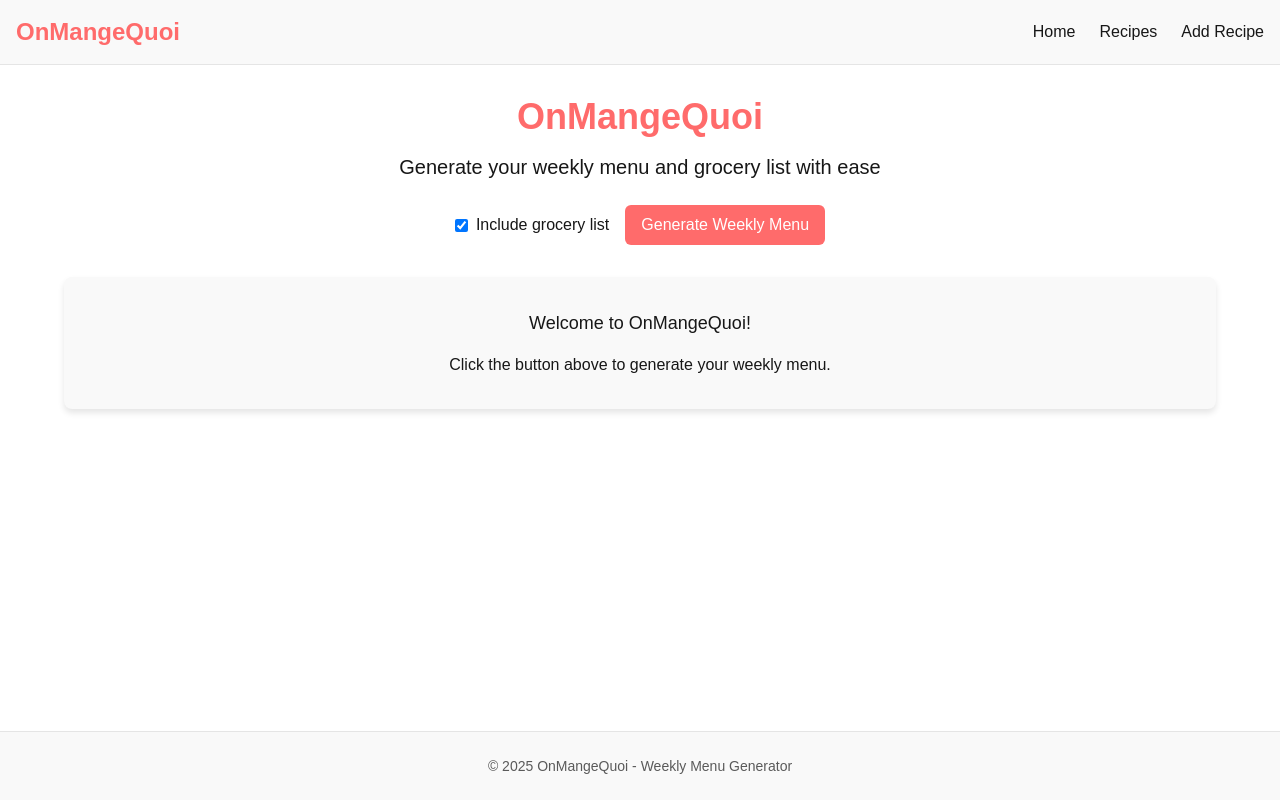
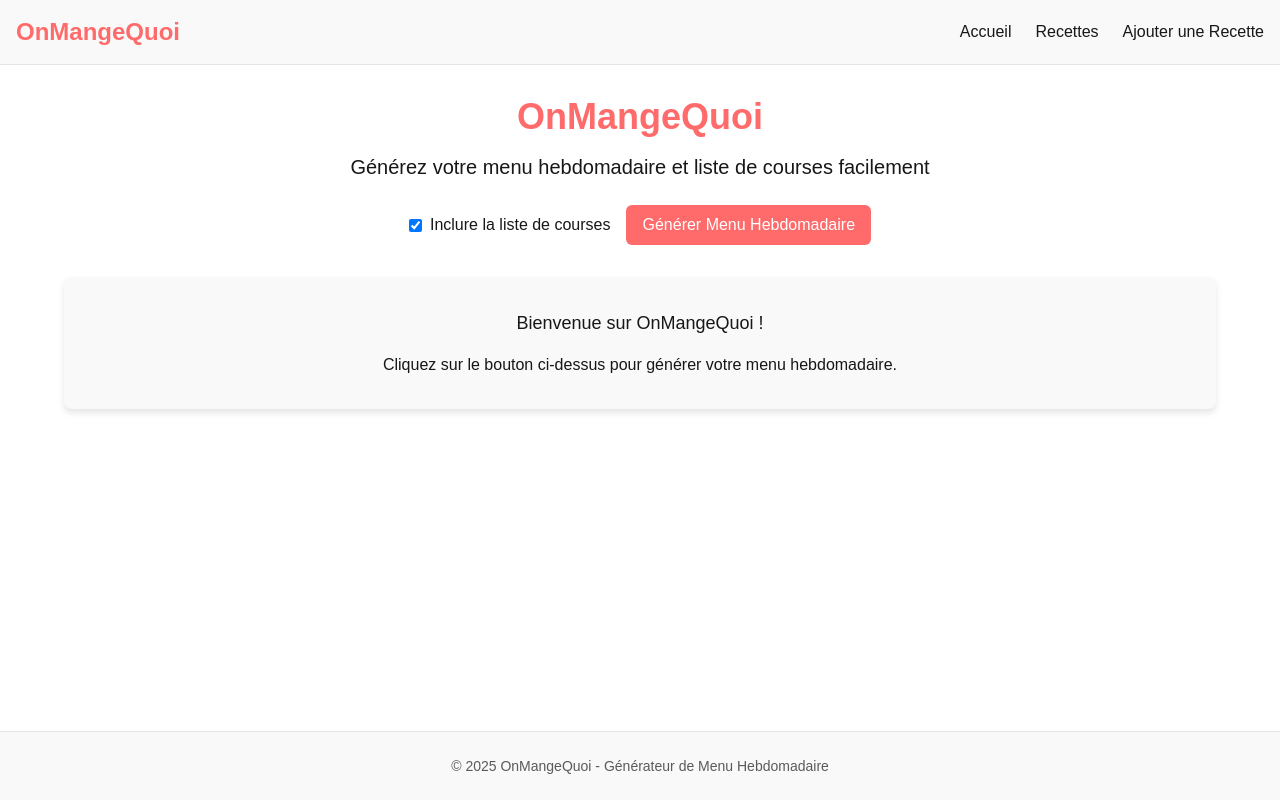
Before and after one commit to mathieukit/onmangequoi_ui, a Next.js app: page / in a window 1280 px wide. Built offline with nearby package versions, Linux system fonts and the light colour scheme; no server answers.

Commit message:
translate content to french

```diff
--- a/src/app/add-recipe/page.tsx
+++ b/src/app/add-recipe/page.tsx
@@ -41,8 +41,8 @@ export default function AddRecipePage() {
   return (
     <div className="max-w-2xl mx-auto">
       <section className="mb-8 text-center">
-        <h1 className="text-3xl font-bold mb-4 text-[var(--primary)]">Add New Recipe</h1>
-        <p className="mb-6">Create a new recipe to add to your collection</p>
+        <h1 className="text-3xl font-bold mb-4 text-[var(--primary)]">Ajouter une recette</h1>
+        <p className="mb-6">Créez une nouvelle recette à ajouter à votre collection</p>
 
         {error && (
           <div className="text-red-500 mb-4 p-3 bg-red-50 rounded-md">{error}</div>
@@ -50,7 +50,7 @@ export default function AddRecipePage() {
 
         {success && (
           <div className="text-green-600 mb-4 p-3 bg-green-50 rounded-md">
-            Recipe added successfully!
+            Recette ajoutée avec succès!
           </div>
         )}
       </section>
@@ -58,7 +58,7 @@ export default function AddRecipePage() {
       {loading ? (
         <div className="card p-8 text-center">
           <LoadingSpinner size="large" />
-          <p className="mt-4">Adding recipe...</p>
+          <p className="mt-4">Ajout de la recette...</p>
         </div>
       ) : (
         <div className="card">
@@ -71,7 +71,7 @@ export default function AddRecipePage() {
           onClick={() => router.push('/recipes')}
           className="text-[var(--secondary)] hover:text-[var(--secondary-hover)] transition-colors"
         >
-          View all recipes
+          Voir toutes les recettes
         </button>
       </div>
     </div>
--- a/src/app/layout.tsx
+++ b/src/app/layout.tsx
@@ -14,8 +14,8 @@ const geistMono = Geist_Mono({
 });
 
 export const metadata: Metadata = {
-  title: "OnMangeQuoi - Weekly Menu Generator",
-  description: "Generate your weekly menu and grocery list with ease",
+  title: "OnMangeQuoi - Générateur de Menu Hebdomadaire",
+  description: "Générez votre menu hebdomadaire et liste de courses facilement",
   icons: {
     icon: '/favicon.ico',
   },
@@ -32,17 +32,17 @@ function Header() {
           <ul className="flex space-x-6">
             <li>
               <Link href="/" className="hover:text-[var(--primary)] transition-colors">
-                Home
+                Accueil
               </Link>
             </li>
             <li>
               <Link href="/recipes" className="hover:text-[var(--primary)] transition-colors">
-                Recipes
+                Recettes
               </Link>
             </li>
             <li>
               <Link href="/add-recipe" className="hover:text-[var(--primary)] transition-colors">
-                Add Recipe
+                Ajouter une Recette
               </Link>
             </li>
           </ul>
@@ -57,7 +57,7 @@ function Footer() {
     <footer className="bg-[var(--card)] border-t border-[var(--border)] py-6 mt-12">
       <div className="container mx-auto px-4 text-center">
         <p className="text-sm text-[var(--foreground)] opacity-70">
-          &copy; {new Date().getFullYear()} OnMangeQuoi - Weekly Menu Generator
+          &copy; {new Date().getFullYear()} OnMangeQuoi - Générateur de Menu Hebdomadaire
         </p>
       </div>
     </footer>
@@ -70,7 +70,7 @@ export default function RootLayout({
   children: React.ReactNode;
 }>) {
   return (
-    <html lang="en">
+    <html lang="fr">
       <body
         className={`${geistSans.variable} ${geistMono.variable} antialiased min-h-screen flex flex-col`}
       >
--- a/src/app/page.tsx
+++ b/src/app/page.tsx
@@ -21,7 +21,7 @@ export default function Home() {
       const data = await generateWeeklyMenu(includeGroceryList);
       setMenuData(data);
     } catch (err) {
-      setError('Failed to generate menu. Please try again later.');
+      setError('Échec de la génération du menu. Veuillez réessayer plus tard.');
       console.error(err);
     } finally {
       setLoading(false);
@@ -33,7 +33,7 @@ export default function Home() {
       <section className="mb-12 text-center">
         <div className="mb-8">
           <h1 className="text-4xl font-bold mb-4 text-[var(--primary)]">OnMangeQuoi</h1>
-          <p className="text-xl mb-6">Generate your weekly menu and grocery list with ease</p>
+          <p className="text-xl mb-6">Générez votre menu hebdomadaire et liste de courses facilement</p>
 
           <div className="flex flex-col sm:flex-row justify-center gap-4 mb-6">
             <div className="flex items-center justify-center">
@@ -44,7 +44,7 @@ export default function Home() {
                 onChange={(e) => setIncludeGroceryList(e.target.checked)}
                 className="mr-2"
               />
-              <label htmlFor="includeGroceryList">Include grocery list</label>
+              <label htmlFor="includeGroceryList">Inclure la liste de courses</label>
             </div>
 
             <button
@@ -55,10 +55,10 @@ export default function Home() {
               {loading ? (
                 <span className="flex items-center justify-center">
                   <LoadingSpinner size="small" />
-                  <span className="ml-2">Generating...</span>
+                  <span className="ml-2">Génération en cours...</span>
                 </span>
               ) : (
-                'Generate Weekly Menu'
+                'Générer Menu Hebdomadaire'
               )}
             </button>
           </div>
@@ -76,8 +76,8 @@ export default function Home() {
 
         {!menuData && !loading && (
           <div className="card p-8 text-center">
-            <p className="text-lg mb-4">Welcome to OnMangeQuoi!</p>
-            <p>Click the button above to generate your weekly menu.</p>
+            <p className="text-lg mb-4">Bienvenue sur OnMangeQuoi !</p>
+            <p>Cliquez sur le bouton ci-dessus pour générer votre menu hebdomadaire.</p>
           </div>
         )}
       </section>
@@ -85,13 +85,13 @@ export default function Home() {
       {menuData && (
         <div className="space-y-8">
           <section>
-            <h2 className="text-2xl font-semibold mb-6 text-center">Your Weekly Menu</h2>
+            <h2 className="text-2xl font-semibold mb-6 text-center">Votre Menu Hebdomadaire</h2>
             <WeeklyMenu menu={menuData.menu} />
           </section>
 
           {menuData.grocery_list && (
             <section>
-              <h2 className="text-2xl font-semibold mb-6 text-center">Grocery List</h2>
+              <h2 className="text-2xl font-semibold mb-6 text-center">Liste de Courses</h2>
               <GroceryList ingredients={menuData.grocery_list} />
             </section>
           )}
--- a/src/app/recipes/page.tsx
+++ b/src/app/recipes/page.tsx
@@ -56,22 +56,22 @@ export default function RecipesPage() {
   return (
     <div className="max-w-6xl mx-auto">
       <section className="mb-8 text-center">
-        <h1 className="text-3xl font-bold mb-4 text-[var(--primary)]">Recipes</h1>
-        <p className="mb-6">Browse and manage your recipes</p>
+        <h1 className="text-3xl font-bold mb-4 text-[var(--primary)]">Recettes</h1>
+        <p className="mb-6">Parcourez et gérez vos recettes</p>
 
         {error && (
           <div className="text-red-500 mb-4">{error}</div>
         )}
 
         <div className="mb-6">
-          <label htmlFor="filterMealType" className="mr-2">Filter by meal type:</label>
+          <label htmlFor="filterMealType" className="mr-2">Filtrer par type de repas:</label>
           <select
             id="filterMealType"
             value={filterMealType}
             onChange={(e) => setFilterMealType(e.target.value)}
             className="input"
           >
-            <option value="all">All meal types</option>
+            <option value="all">Tous les repas</option>
             <option value="petit déjeuner">Breakfast (Petit déjeuner)</option>
             <option value="déjeuner">Lunch (Déjeuner)</option>
             <option value="dîner">Dinner (Dîner)</option>
@@ -82,11 +82,11 @@ export default function RecipesPage() {
       {loading ? (
         <div className="text-center py-12">
           <LoadingSpinner size="large" />
-          <p className="mt-4">Loading recipes...</p>
+          <p className="mt-4">Chargement des recettes...</p>
         </div>
       ) : filteredRecipes.length === 0 ? (
         <div className="card p-8 text-center">
-          <p className="text-lg mb-4">No recipes found</p>
+          <p className="text-lg mb-4">Aucune recette</p>
           <p>
             {filterMealType !== 'all'
               ? `No recipes found for the selected meal type. Try a different filter or add new recipes.`
--- a/src/components/GroceryList.tsx
+++ b/src/components/GroceryList.tsx
@@ -22,10 +22,10 @@ const GroceryList: React.FC<GroceryListProps> = ({ ingredients }) => {
 
   return (
     <div className="card">
-      <h2 className="text-xl font-semibold mb-4 text-[var(--primary)]">Grocery List</h2>
+      <h2 className="text-xl font-semibold mb-4 text-[var(--primary)]">Liste de Courses</h2>
 
       {sortedGroups.length === 0 ? (
-        <p className="text-center py-4">No ingredients in the grocery list.</p>
+        <p className="text-center py-4">Aucun ingrédient dans la liste de courses.</p>
       ) : (
         <div className="space-y-4">
           {sortedGroups.map(group => (
--- a/src/components/RecipeForm.tsx
+++ b/src/components/RecipeForm.tsx
@@ -36,12 +36,12 @@ const RecipeForm: React.FC<RecipeFormProps> = ({ onSubmit }) => {
 
     // Validate form
     if (!name.trim()) {
-      alert('Please enter a recipe name');
+      alert('Veuillez entrer un nom de recette');
       return;
     }
 
     if (ingredients.length === 0) {
-      alert('Please add at least one ingredient');
+      alert('Veuillez ajouter au moins un ingrédient');
       return;
     }
 
@@ -51,7 +51,7 @@ const RecipeForm: React.FC<RecipeFormProps> = ({ onSubmit }) => {
     );
 
     if (invalidIngredient) {
-      alert('Please fill in all ingredient fields with valid values');
+      alert('Veuillez remplir tous les champs d\'ingrédients avec des valeurs valides');
       return;
     }
 
@@ -75,7 +75,7 @@ const RecipeForm: React.FC<RecipeFormProps> = ({ onSubmit }) => {
     <form onSubmit={handleSubmit} className="space-y-6">
       <div>
         <label htmlFor="name" className="block text-sm font-medium mb-1">
-          Recipe Name
+          Nom de la recette
         </label>
         <input
           type="text"
@@ -89,7 +89,7 @@ const RecipeForm: React.FC<RecipeFormProps> = ({ onSubmit }) => {
 
       <div>
         <label htmlFor="mealType" className="block text-sm font-medium mb-1">
-          Meal Type
+          Type de repas
         </label>
         <select
           id="mealType"
@@ -98,21 +98,21 @@ const RecipeForm: React.FC<RecipeFormProps> = ({ onSubmit }) => {
           className="input w-full"
           required
         >
-          <option value="petit déjeuner">Breakfast (Petit déjeuner)</option>
-          <option value="déjeuner">Lunch (Déjeuner)</option>
-          <option value="dîner">Dinner (Dîner)</option>
+          <option value="petit déjeuner">Petit déjeuner</option>
+          <option value="déjeuner">Déjeuner</option>
+          <option value="dîner">Dîner</option>
         </select>
       </div>
 
       <div>
         <div className="flex justify-between items-center mb-2">
-          <label className="block text-sm font-medium">Ingredients</label>
+          <label className="block text-sm font-medium">Ingrédients</label>
           <button
             type="button"
             onClick={handleAddIngredient}
             className="text-sm text-[var(--primary)] hover:text-[var(--primary-hover)]"
           >
-            + Add Ingredient
+            + Ajouter un ingrédient
           </button>
         </div>
 
@@ -122,7 +122,7 @@ const RecipeForm: React.FC<RecipeFormProps> = ({ onSubmit }) => {
               <div className="flex-grow">
                 <input
                   type="text"
-                  placeholder="Ingredient name"
+                  placeholder="Nom de l'ingrédient"
                   value={ingredient.item}
                   onChange={(e) => handleIngredientChange(index, 'item', e.target.value)}
                   className="input w-full"
@@ -135,7 +135,7 @@ const RecipeForm: React.FC<RecipeFormProps> = ({ onSubmit }) => {
                   type="number"
                   min="0.1"
                   step="0.1"
-                  placeholder="Qty"
+                  placeholder="Qté"
                   value={ingredient.quantity || ''}
                   onChange={(e) => handleIngredientChange(index, 'quantity', e.target.value)}
                   className="input w-full"
@@ -178,7 +178,7 @@ const RecipeForm: React.FC<RecipeFormProps> = ({ onSubmit }) => {
 
       <div>
         <button type="submit" className="btn btn-primary w-full">
-          Add Recipe
+          Ajouter la recette
         </button>
       </div>
     </form>
```
Also changed, not shown: src/components/RecipeCard.tsx (+5 -5 lines), src/components/WeeklyMenu.tsx (+29 -9 lines).
